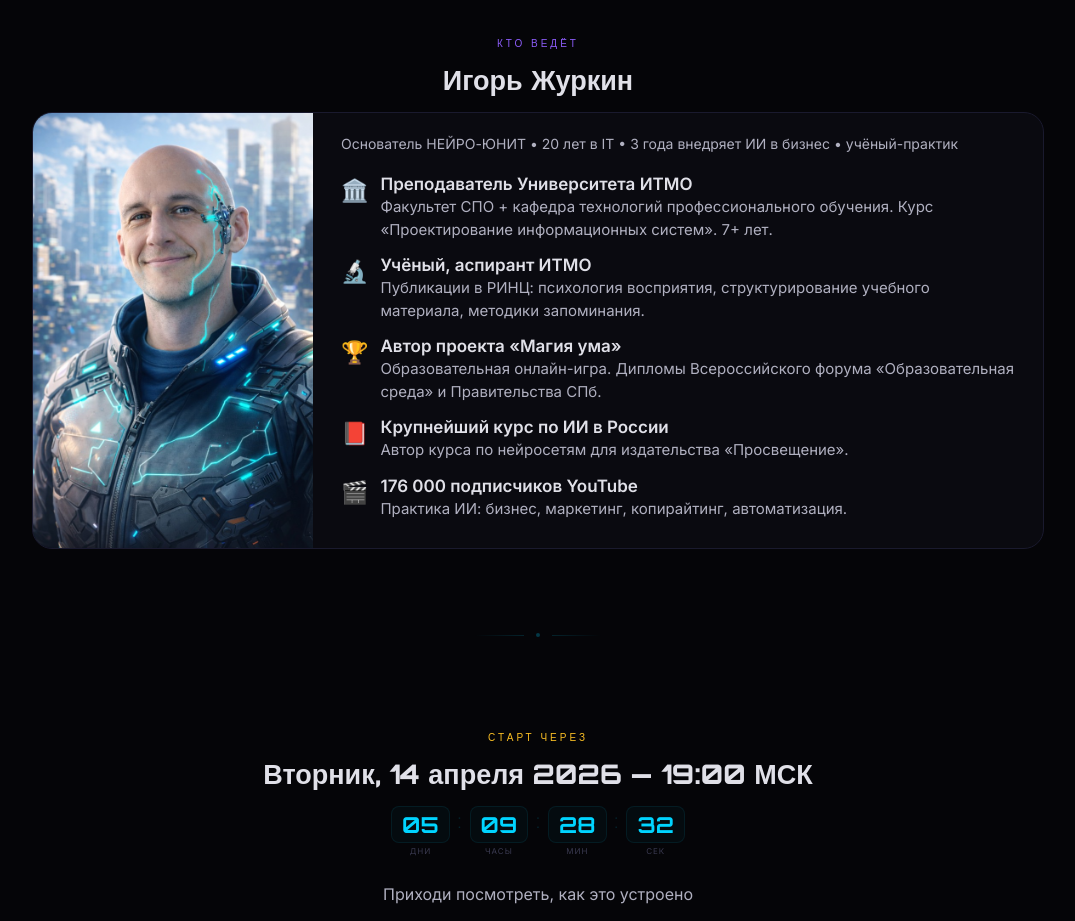
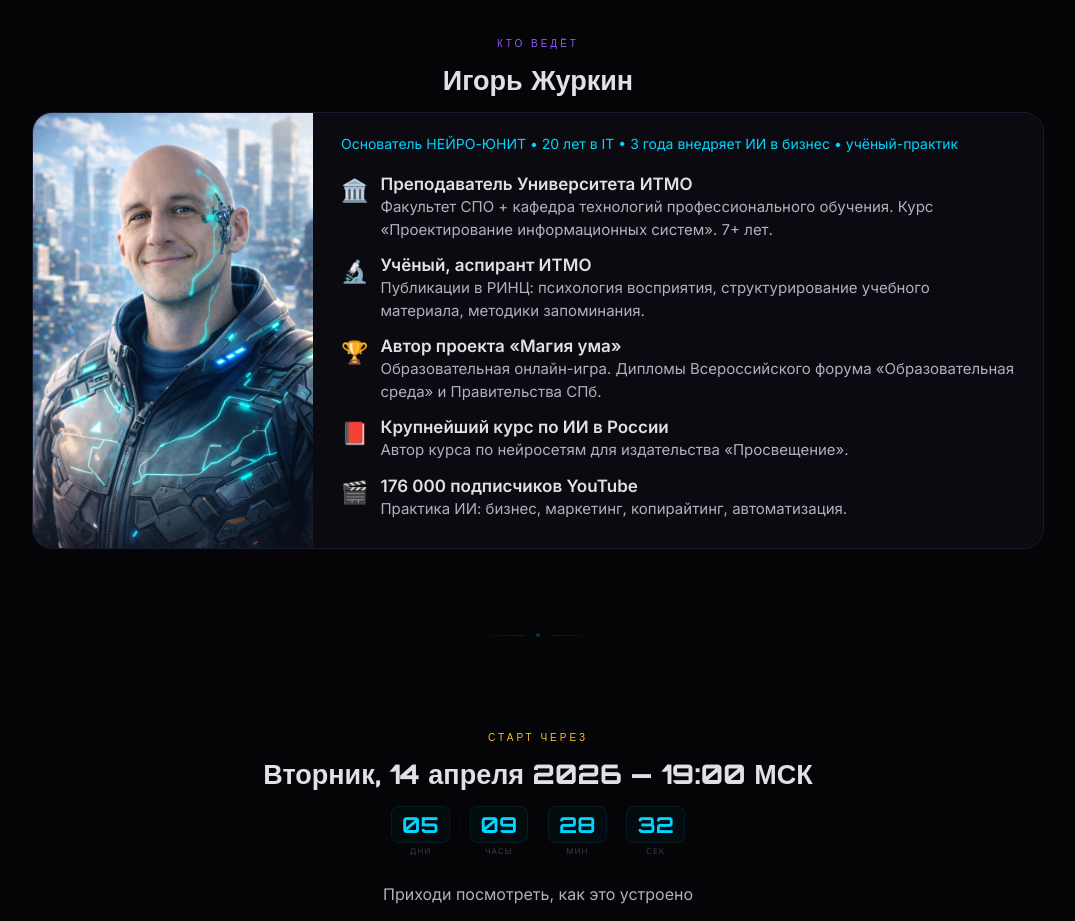
Before and after one commit to ivsvivsvivsvivsv-afk/neurostart-landing, a Next.js app: page / in a window 1280 px wide. Shown: the part 3540-4461 px from the top of the page, without its empty margins (102-1177 px from the left). Built offline with nearby package versions, Linux system fonts and the light colour scheme.

Commit message:
fix: author subtitle cyan

```diff
--- a/app/page.tsx
+++ b/app/page.tsx
@@ -315,7 +315,7 @@ export default function Landing() {
           </div>
 
           <div style={{ flex: 1, minWidth: 280, paddingTop: 20, paddingLeft: 28, paddingRight: 28, paddingBottom: 28 }}>
-            <div style={{ fontFamily: "'Inter', sans-serif", fontSize: 14, color: "#b0b0c0", letterSpacing: 0, marginBottom: 20, lineHeight: 1.5 }}>
+            <div style={{ fontFamily: "'Inter', sans-serif", fontSize: 14, color: "#00d4ff", letterSpacing: 0, marginBottom: 20, lineHeight: 1.5 }}>
               Основатель НЕЙРО-ЮНИТ • 20 лет в IT • 3 года внедряет ИИ в бизнес • учёный-практик
             </div>
 
```
